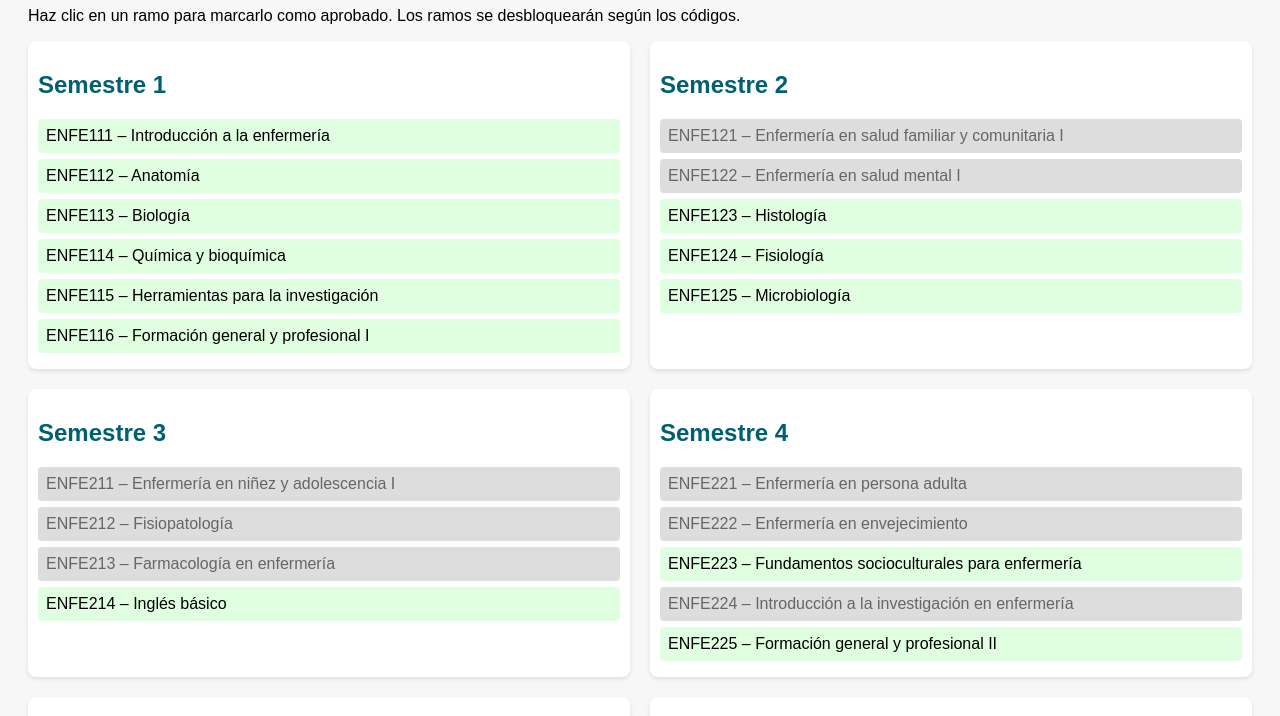
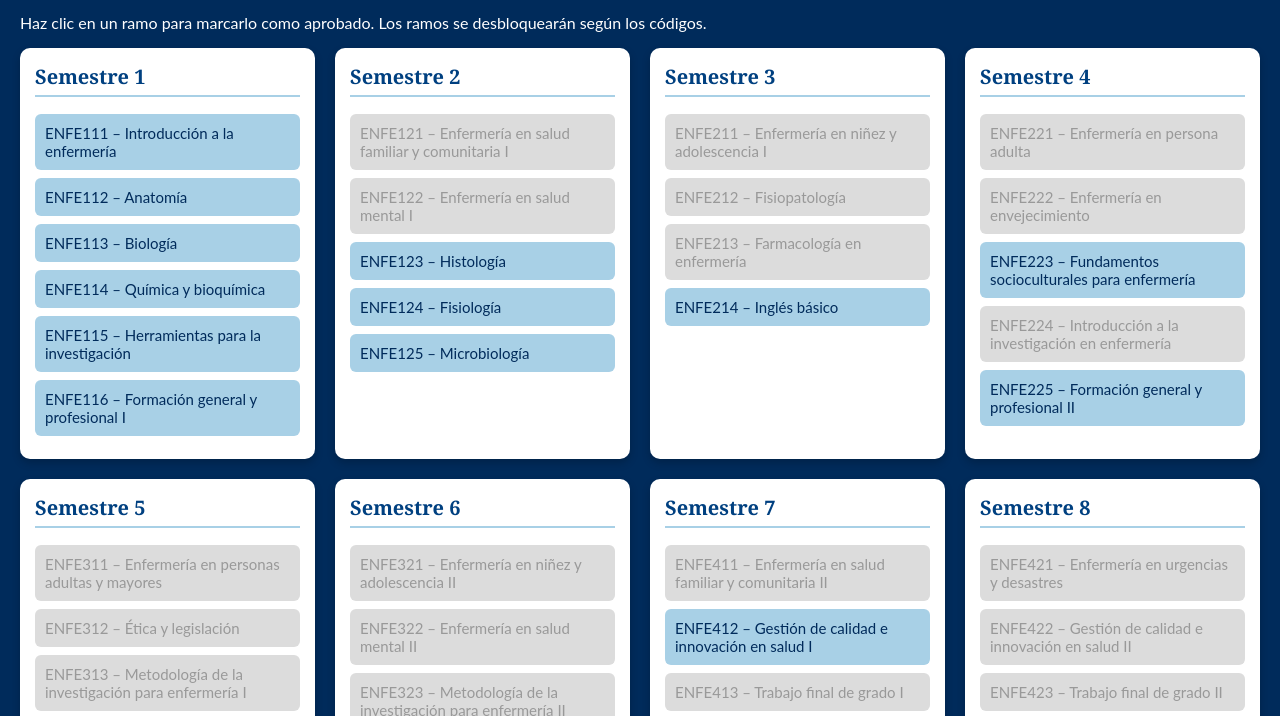
Before and after one commit to krismrct/malla-enfermeria-uv, a plain HTML site: page index.html in a window 1280 px wide. Shown: the part 101-817 px from the top of the page. Drawn offline with Linux system fonts and the light colour scheme.

Commit message:
Update style.css

```diff
--- a/style.css
+++ b/style.css
@@ -1,8 +1,85 @@
-body { font-family: sans-serif; background: #f7f7f7; padding: 20px; }
-h1, h2 { color: #005f73; }
-.malla { display: grid; grid-template-columns: repeat(2, 1fr); gap: 20px; }
-.semestre { background: white; padding: 10px; border-radius: 8px; box-shadow: 0 2px 4px rgba(0,0,0,0.1); }
-.ramo { margin: 6px 0; padding: 8px; border-radius: 4px; cursor: pointer; user-select: none; }
-.ramo.bloqueado { background: #ddd; color: #666; }
-.ramo.desbloqueado { background: #e0ffe0; color: #000; }
-.ramo.aprobado { background: #4caf50; color: white; text-decoration: line-through; }
+body {
+  font-family: 'Lato', sans-serif;
+  background-color: #002B5B;
+  color: white;
+  margin: 0;
+  padding: 20px;
+}
+
+h1 {
+  text-align: center;
+  font-family: 'Georgia', serif;
+  font-size: 32px;
+  margin-bottom: 30px;
+  color: #FFFFFF;
+}
+
+.malla {
+  display: grid;
+  grid-template-columns: repeat(auto-fit, minmax(280px, 1fr));
+  gap: 20px;
+}
+
+.semestre {
+  background-color: #FFFFFF;
+  color: #002B5B;
+  padding: 15px;
+  border-radius: 10px;
+  box-shadow: 0 4px 8px rgba(0,0,0,0.2);
+  transition: transform 0.2s;
+}
+
+.semestre:hover {
+  transform: translateY(-3px);
+}
+
+.semestre h2 {
+  margin-top: 0;
+  font-family: 'Georgia', serif;
+  font-size: 20px;
+  color: #004080;
+  border-bottom: 2px solid #A8D0E6;
+  padding-bottom: 5px;
+}
+
+.ramo {
+  margin: 8px 0;
+  padding: 10px;
+  border-radius: 6px;
+  cursor: pointer;
+  font-size: 15px;
+  transition: background-color 0.3s, transform 0.2s;
+  position: relative;
+}
+
+/* Estado bloqueado */
+.ramo.bloqueado {
+  background-color: #dcdcdc;
+  color: #999;
+  cursor: not-allowed;
+}
+
+/* Estado desbloqueado */
+.ramo.desbloqueado {
+  background-color: #A8D0E6;
+  color: #002B5B;
+}
+
+.ramo.desbloqueado:hover {
+  background-color: #BDE0FE;
+  transform: scale(1.02);
+}
+
+/* Estado aprobado */
+.ramo.aprobado {
+  background-color: #B8E994;
+  color: #004225;
+  text-decoration: line-through;
+}
+
+.ramo.aprobado::after {
+  content: ' ✅';
+  font-size: 16px;
+  position: absolute;
+  right: 10px;
+}
```
